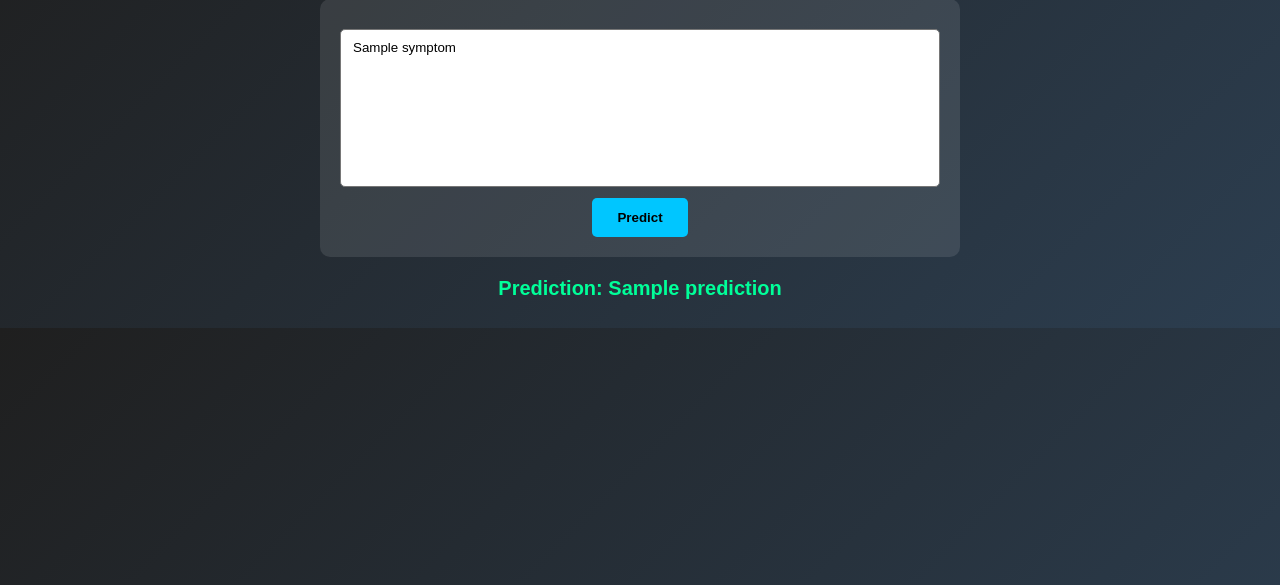
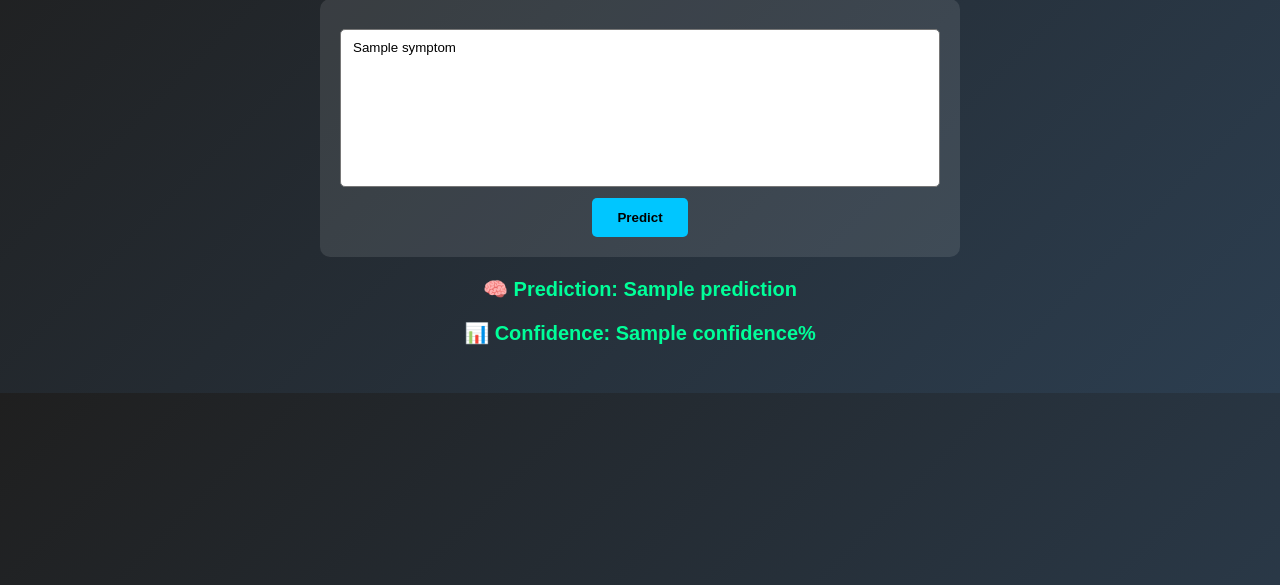
Before and after one commit to diljith-k/ai-health-predictor, a Flask app: template templates/index.html in a window 1280 px wide. Shown: the part 138-723 px from the top of the page. Run offline with Flask 3, Linux system fonts and the light colour scheme; the template is opened without the code that fills it: most values are stand-ins (such as "Sample title", 1, 10 or a date in 2020); parts of the project's set-up code (start-up, migrations or seed data) failed here and were passed over.

Commit message:
added confidence score

```diff
--- a/app.py
+++ b/app.py
@@ -35,13 +35,17 @@ def home():
                     input_vector[i] = 1
 
         # Predict
-        prediction = model.predict([input_vector])[0]
+        prediction = model.predict(input_data)[0]
 
-    return render_template(
-        "index.html",
-        prediction=prediction,
-        symptoms=symptoms_list
-    )
+        probabilities = model.predict_proba(input_data)[0]
+        confidence = round(max(probabilities) * 100, 2)
+
+
+    return render_template("index.html",
+                       prediction=prediction,
+                       confidence=confidence,
+                       symptoms=symptoms)
+
 
 if __name__ == "__main__":
     app.run(host="0.0.0.0", port=5000)
--- a/templates/index.html
+++ b/templates/index.html
@@ -70,7 +70,8 @@
 
 {% if prediction %}
 <div class="result">
-    Prediction: {{ prediction }}
+    <p>🧠 Prediction: <strong>{{ prediction }}</strong></p>
+    <p>📊 Confidence: <strong>{{ confidence }}%</strong></p>
 </div>
 {% endif %}
 
```
